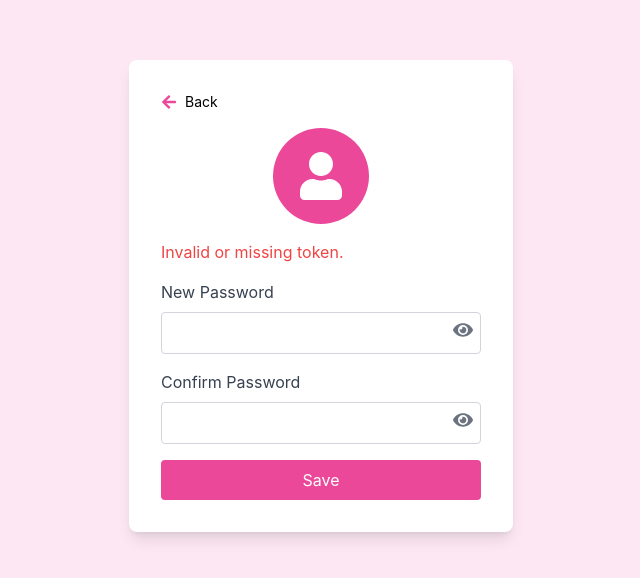
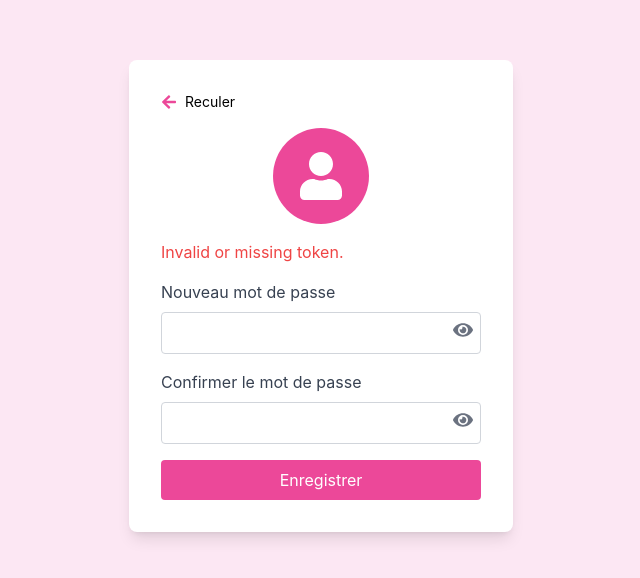
Before and after one commit to SafiUllahAshfaq/chat-app, a Next.js app: page /reset-password in a window 1280 px wide. Shown: the part 104-682 px from the top of the page, without its empty margins (319-959 px from the left). Built offline with nearby package versions, Linux system fonts and the light colour scheme.

Commit message:
Update reset-password.tsx

```diff
--- a/pages/reset-password.tsx
+++ b/pages/reset-password.tsx
@@ -2,6 +2,7 @@ import { useState, useEffect } from "react";
 import { useRouter } from "next/router";
 import { FaArrowLeft, FaEye, FaEyeSlash, FaUser } from "react-icons/fa";
 import axios from "axios";
+import { useTranslation } from "react-i18next";
 
 const ResetPassword = () => {
   const [password, setPassword] = useState("");
@@ -12,6 +13,7 @@ const ResetPassword = () => {
   const [success, setSuccess] = useState("");
   const router = useRouter();
   const { token } = router.query; // Get token from URL
+  const { t } = useTranslation();
 
   useEffect(() => {
     if (token) {
@@ -76,7 +78,7 @@ const ResetPassword = () => {
             onClick={() => router.push("/login")}
           >
             <FaArrowLeft className="text-primary cursor-pointer" />
-            <span className="text-sm ml-2">Back</span>
+            <span className="text-sm ml-2">{t("auth.back")}</span>
           </div>
         </div>
         <div className="flex justify-center mb-4">
@@ -91,7 +93,7 @@ const ResetPassword = () => {
           {/* Password Field */}
           <div className="mb-4">
             <label htmlFor="password" className="block text-gray-700 mb-2">
-              New Password
+              {t("auth.newPassword")}
             </label>
             <div className="relative">
               <input
@@ -122,7 +124,7 @@ const ResetPassword = () => {
               htmlFor="confirmPassword"
               className="block text-gray-700 mb-2"
             >
-              Confirm Password
+              {t("auth.confirmPassword")}
             </label>
             <div className="relative">
               <input
@@ -137,7 +139,7 @@ const ResetPassword = () => {
               <div
                 onClick={() => setShowConfirmPassword(!showConfirmPassword)}
                 className="absolute right-2 top-2 cursor-pointer"
-              >
+                >
                 {showConfirmPassword ? (
                   <FaEyeSlash className="w-5 h-5 text-gray-500" />
                 ) : (
@@ -150,8 +152,8 @@ const ResetPassword = () => {
           <button
             type="submit"
             className="w-full bg-primary text-white p-2 rounded"
-          >
-            Save
+            >
+            {t("auth.save")}
           </button>
         </form>
       </div>
```
